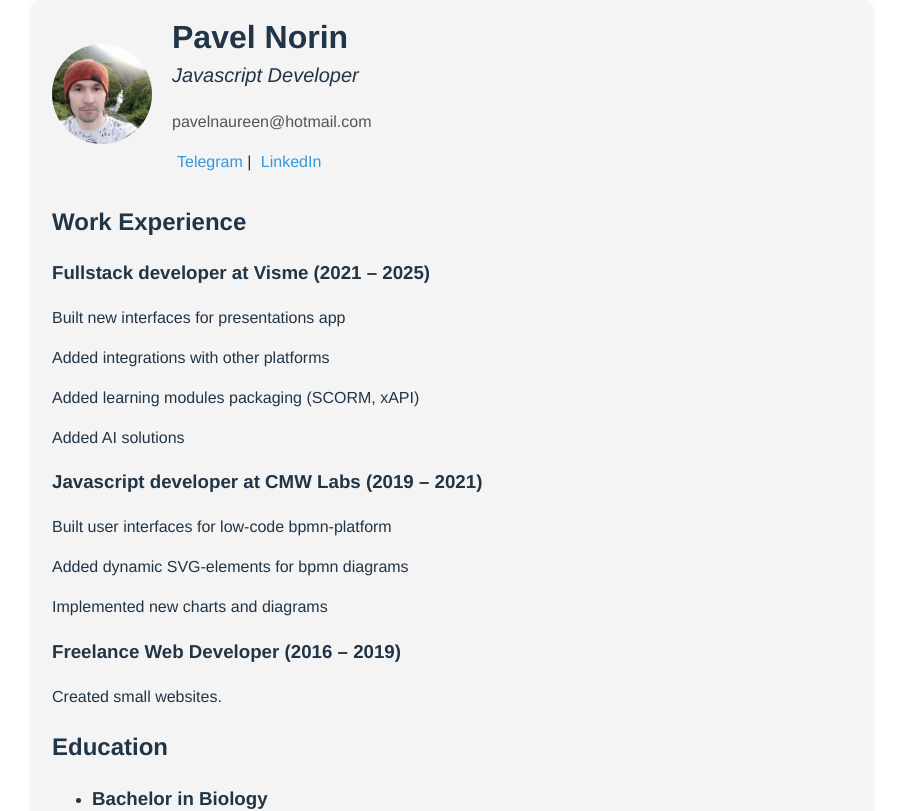
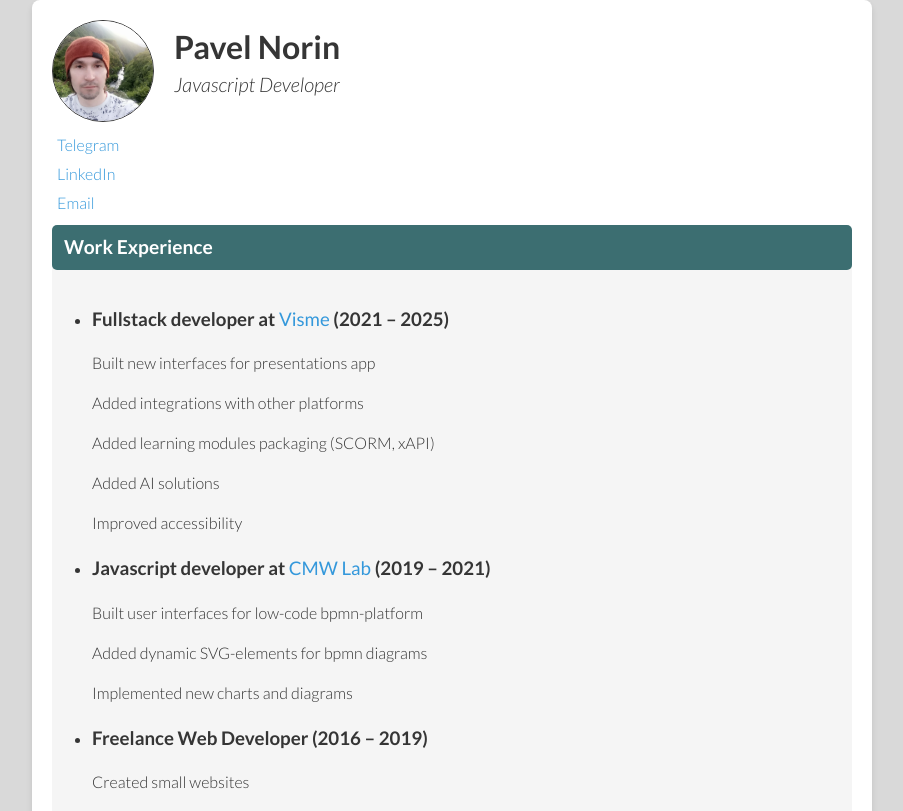
Before and after one commit to pablo3443/pablo3443.github.io, a React (Vite) app: page / in a window 1280 px wide. Shown: the top 811 px of the page, without its empty margins (188-1091 px from the left). Built offline with nearby package versions, Linux system fonts and the light colour scheme.

Commit message:
Improved design

```diff
--- a/index.html
+++ b/index.html
@@ -2,7 +2,10 @@
 <html lang="en">
   <head>
     <meta charset="UTF-8" />
-    <link rel="icon" type="image/svg+xml" href="/vite.svg" />
+    <link rel="icon" type="image/svg+xml" href="/images/favicon.svg" />
+    <link rel="preconnect" href="https://fonts.googleapis.com">
+    <link rel="preconnect" href="https://fonts.gstatic.com" crossorigin>
+    <link href="https://fonts.googleapis.com/css2?family=Lato:ital,wght@0,100;0,300;0,400;0,700;0,900;1,100;1,300;1,400;1,700;1,900&display=swap" rel="stylesheet">
     <meta name="viewport" content="width=device-width, initial-scale=1.0" />
     <title>Pablo3443</title>
   </head>
--- a/src/App.module.scss
+++ b/src/App.module.scss
@@ -1,33 +1,36 @@
+$textColor: #353535;
+
 .resume {
-  font-family: 'Helvetica', 'Arial', sans-serif;
+  font-family: 'Lato', sans-serif;
+  font-weight: 300;
   max-width: 800px;
   margin: 0 auto;
   padding: 20px;
-  background-color: #f4f4f4;
   border-radius: 8px;
   box-shadow: 0 4px 6px rgba(0, 0, 0, 0.1);
+  color: $textColor;
+  background-color: #ffffff;
 }
 
 .header {
   display: flex;
   align-items: center;
-  margin-bottom: 20px;
+  flex-flow: row wrap;
 }
 
 .photo {
   margin-right: 20px;
-}
-
-.photo img {
+  img {
     width: 100px;
     height: 100px;
     border-radius: 50%;
     object-fit: cover;
+    border: 1px solid $textColor;
+  }
 }
 
 .text {
   text-align: left;
-}
 
   h1 {
     font-size: 2rem;
@@ -39,46 +42,34 @@ h1 {
     font-style: italic;
     margin-top: 5px;
   }
-
-.contact {
-  font-size: 1rem;
-  color: #555;
-  margin-top: 5px;
 }
 
+.contactBlock {
   .contactLink {
+    display: block;
     font-size: 1rem;
     color: #3498db;
     text-decoration: none;
-  margin-left: 5px;
+    margin: 5px;
+    font-weight: inherit;
+  }
 }
 
-.portfolio {
-  font-size: 1rem;
+.section {
+  display: flex;
+  flex-flow: column nowrap;
+  background-color: #f5f5f5;
+  border-radius: 8px;
+  margin: 10px 0;
+  h2 {
+    margin: 0;
+    padding: 8px 12px;
+    border-radius: 5px;
+    background-color: #3c6e71;
+    color: #ffffff;
+    font-size: 1.2rem;
+  }
+  a {
     color: #3498db;
-  text-decoration: none;
-  margin-top: 10px;
   }
-
-.portfolio:hover {
-  text-decoration: underline;
 }
-
-.experience {
-  margin-top: 30px;
-}
-
-.experience h2 {
-  font-size: 1.5rem;
-  margin-bottom: 10px;
-}
-
-.experience ul {
-  list-style-type: none;
-  padding: 0;
-}
-
-.experience li {
-  font-size: 1rem;
-  margin: 5px 0;
-}
--- a/src/App.tsx
+++ b/src/App.tsx
@@ -11,46 +11,47 @@ function App() {
         <div className={styles.text}>
           <h1>Pavel Norin</h1>
           <p className={styles.title}>Javascript Developer</p>
-          <p className={styles.contact}>pavelnaureen@hotmail.com</p>
-          <a href="https://t.me/pablo3443" target="_blank" rel="noopener noreferrer" className={styles.contactLink}>Telegram</a> |
-          <a href="https://www.linkedin.com/in/pablo3443" target="_blank" rel="noopener noreferrer" className={styles.contactLink}> LinkedIn</a>
         </div>
       </header>
 
-      <section className={styles.experience}>
+      <div className={styles.contactBlock}>
+        <a href="https://t.me/pablo3443" target="_blank" rel="noopener noreferrer" className={styles.contactLink}>Telegram</a>
+        <a href="https://www.linkedin.com/in/pablo3443" target="_blank" rel="noopener noreferrer" className={styles.contactLink}>LinkedIn</a>
+        <a href="mailto:pavelnaureen@hotmail.com" target="_blank" rel="noopener noreferrer" className={styles.contactLink}>Email</a>
+      </div>
+
+      <section className={styles.section}>
         <h2>Work Experience</h2>
         <ul>
           <li>
-            <h3>Fullstack developer at Visme (2021 – 2025)</h3>
+            <h3>Fullstack developer at <a href="https://visme.co" target="_blank" rel="noopener noreferrer">Visme</a> (2021 – 2025)</h3>
             <p>Built new interfaces for presentations app</p>
             <p>Added integrations with other platforms</p>
             <p>Added learning modules packaging (SCORM, xAPI)</p>
             <p>Added AI solutions</p>
+            <p>Improved accessibility</p>
           </li>
           <li>
-            <h3>Javascript developer at CMW Labs (2019 – 2021)</h3>
+            <h3>Javascript developer at <a href="https://www.cmwlab.com/" target="_blank" rel="noopener noreferrer">CMW Lab</a> (2019 – 2021)</h3>
             <p>Built user interfaces for low-code bpmn-platform</p>
             <p>Added dynamic SVG-elements for bpmn diagrams</p>
             <p>Implemented new charts and diagrams</p>
           </li>
           <li>
             <h3>Freelance Web Developer (2016 – 2019)</h3>
-            <p>Created small websites.</p>
+            <p>Created small websites</p>
           </li>
         </ul>
       </section>
 
-      <section className={styles.education}>
+      <section className={styles.section}>
         <h2>Education</h2>
         <ul>
-          <li>
-            <h3>Bachelor in Biology</h3>
-            <p>Moscow State University, Graduated in 2015</p>
-          </li>
+          <li>Bachelor in Biology, <a href="https://msu.ru/" target="_blank" rel="noopener noreferrer" className={styles.contactLink}>Moscow State University</a>, Graduated in 2015</li>
         </ul>
       </section>
 
-      <section className={styles.languages}>
+      <section className={styles.section}>
         <h2>Languages</h2>
         <ul>
           <li>English</li>
@@ -60,7 +61,7 @@ function App() {
         </ul>
       </section>
 
-      <section className={styles.technologies}>
+      <section className={styles.section}>
         <h2>Technologies</h2>
         <ul>
           <li>JavaScript (ES6+)</li>
@@ -80,7 +81,7 @@ function App() {
         </ul>
       </section>
 
-      <section className={styles.portfolio}>
+      <section className={styles.section}>
         {/* <LoginForm /> */}
       </section>
     </div>
--- a/src/index.css
+++ b/src/index.css
@@ -69,4 +69,5 @@ button:focus-visible {
 
 .root {
   width: 100%;
+  background-color: #d9d9d9;
 }
```
Also changed, not shown: public/images/favicon.svg (added), 1 other file (tests, documents, lock files or other folders). Lines whose indentation alone changed are shown as unchanged.
